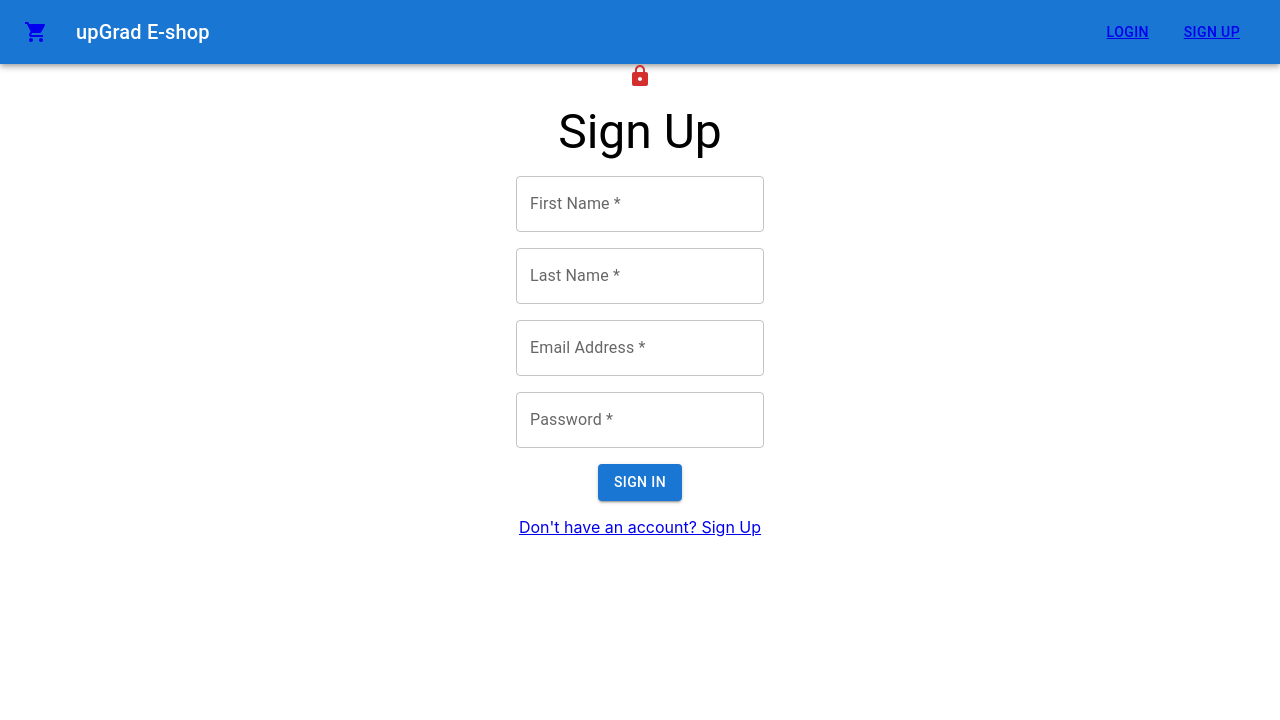
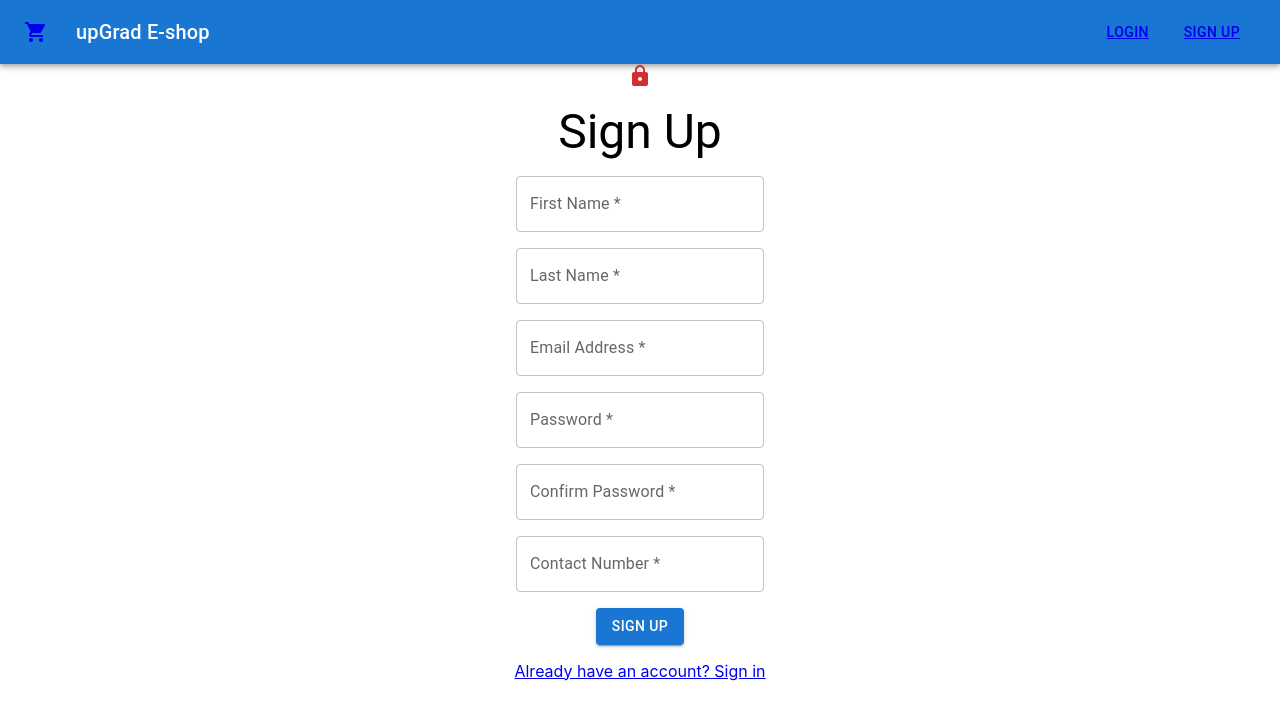
Before and after one commit to BaoLeCoding/upGrad-Eshop, a React (Create React App) app: page /signup in a window 1280 px wide. Shown: the top 720 px of the page. Built offline with nearby package versions, Linux system fonts and the light colour scheme.

Commit message:
created login and signup page, only page frame, no css

```diff
--- a/src/App.js
+++ b/src/App.js
@@ -1,10 +1,10 @@
 import logo from './logo.svg';
 import './App.css';
 import { BrowserRouter as Router, Switch, Routes, Route, Link } from "react-router-dom"
-import NavBar from './components/navbar/NavBar';
+import NavBar from './components/NavBar/NavBar';
 
 
-import LogInPage from './components/login/LogInPage';
+import LogInPage from './components/SignInPage/LogInPage';
 import SignUpPage from './components/SignUpPage/SignUpPage';
 
 
--- a/src/components/login/LogInPage.js
+++ b/src/components/SignInPage/LogInPage.js
@@ -5,6 +5,7 @@ import { Typography } from '@mui/material';
 import TextField from '@mui/material/TextField';
 import Stack from '@mui/material/Stack';
 import Button from '@mui/material/Button';
+import { Link } from "react-router-dom"
 
 
 const LogInPage = () => {
@@ -17,7 +18,7 @@ const LogInPage = () => {
       <TextField id="outlined-basic" label="Email Address *" variant="outlined" />
       <TextField id="outlined-basic" label="Password *" type="password" variant="outlined" />
       <Button variant="contained">SIGN IN</Button>
-      <Typography variant='body'><a href="./signup">Don't have an account? Sign Up </a></Typography>
+      <Typography variant='body'><Link to="/signup">Don't have an account? Sign Up </Link></Typography>
 
     </Stack>
   )
--- a/src/components/SignUpPage/SignUpPage.js
+++ b/src/components/SignUpPage/SignUpPage.js
@@ -5,7 +5,7 @@ import { Typography } from '@mui/material';
 import TextField from '@mui/material/TextField';
 import Stack from '@mui/material/Stack';
 import Button from '@mui/material/Button';
-
+import { Link } from "react-router-dom"
 
 const SignUpPage = () => {
   return (
@@ -18,8 +18,10 @@ const SignUpPage = () => {
       <TextField id="outlined-basic" label="Last Name *" variant="outlined" />
       <TextField id="outlined-basic" label="Email Address *" variant="outlined" />
       <TextField id="outlined-basic" label="Password *" type="password" variant="outlined" />
-      <Button variant="contained">SIGN IN</Button>
-      <Typography variant='body'><a href="./signup">Don't have an account? Sign Up </a></Typography>
+      <TextField id="outlined-basic" label="Confirm Password *" type="password" variant="outlined" />
+      <TextField id="outlined-basic" label="Contact Number *" variant="outlined" />
+      <Button variant="contained">SIGN UP</Button>
+      <Typography variant='body'><Link to="/login">Already have an account? Sign in </Link></Typography>
 
     </Stack>
   )
```
